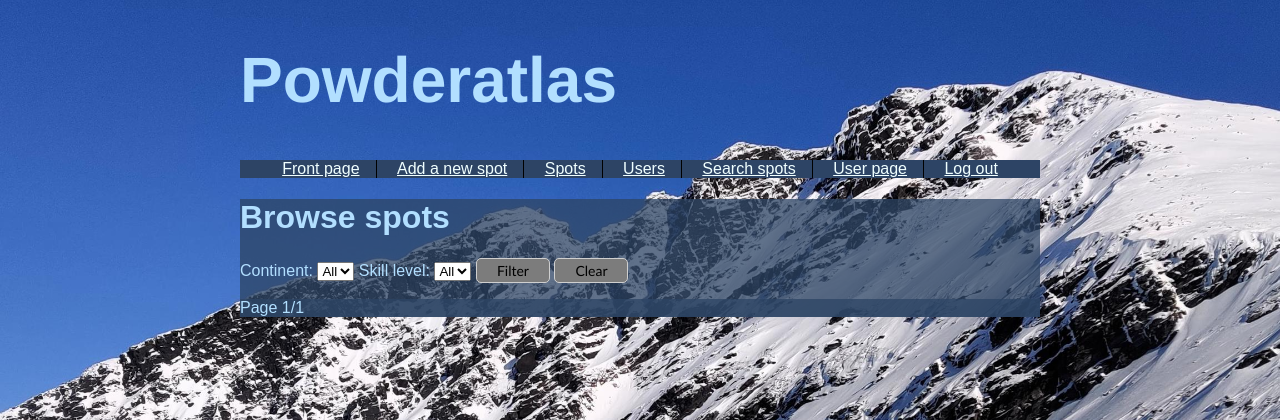
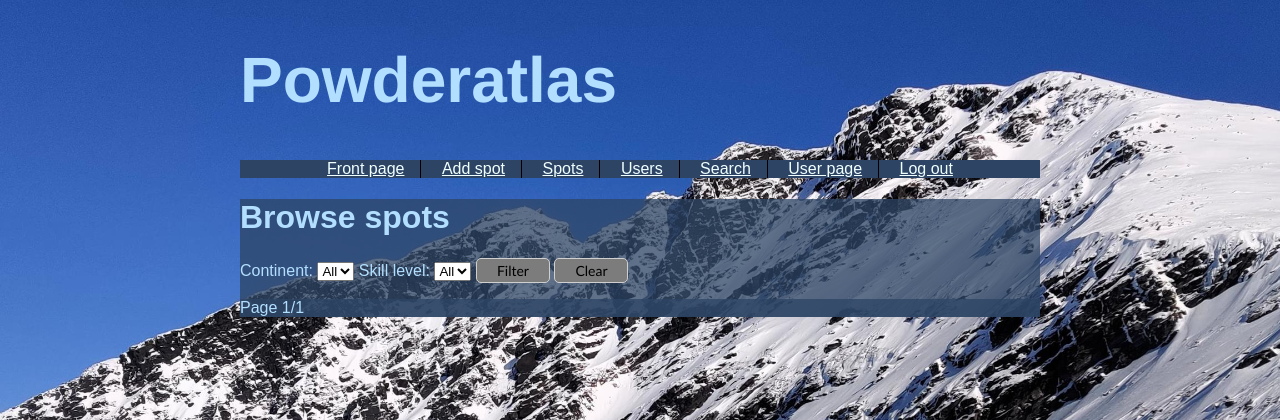
Before and after one commit to ttanninen/freeride_spot_review_webapp, a Flask app: page /browse in a window 1280 px wide. Shown: the top 420 px of the page. Run offline with Flask 3, Linux system fonts and the light colour scheme; the visitor is signed in with stand-in values (Sample User, id 1); data comes from the database, SQL or seed files in the repository; data that the repository does not hold is empty.

Commit message:
Shortened navbar item names

```diff
--- a/templates/layout.html
+++ b/templates/layout.html
@@ -15,10 +15,10 @@
       <nav>
         <ul>
           <li><a href="/">Front page</a></li>
-          <li><a href="/add_spot">Add a new spot</a></li>
+          <li><a href="/add_spot">Add spot</a></li>
           <li><a href="/browse">Spots</a></li>
           <li><a href="/browse_users">Users</a></li>
-          <li><a href="/search">Search spots</a></li>
+          <li><a href="/search">Search</a></li>
           <li><a href="/user/{{ session.user_id }}">User page</a></li>
           <li><a href="/logout">Log out</a></li>
         </ul>
```
